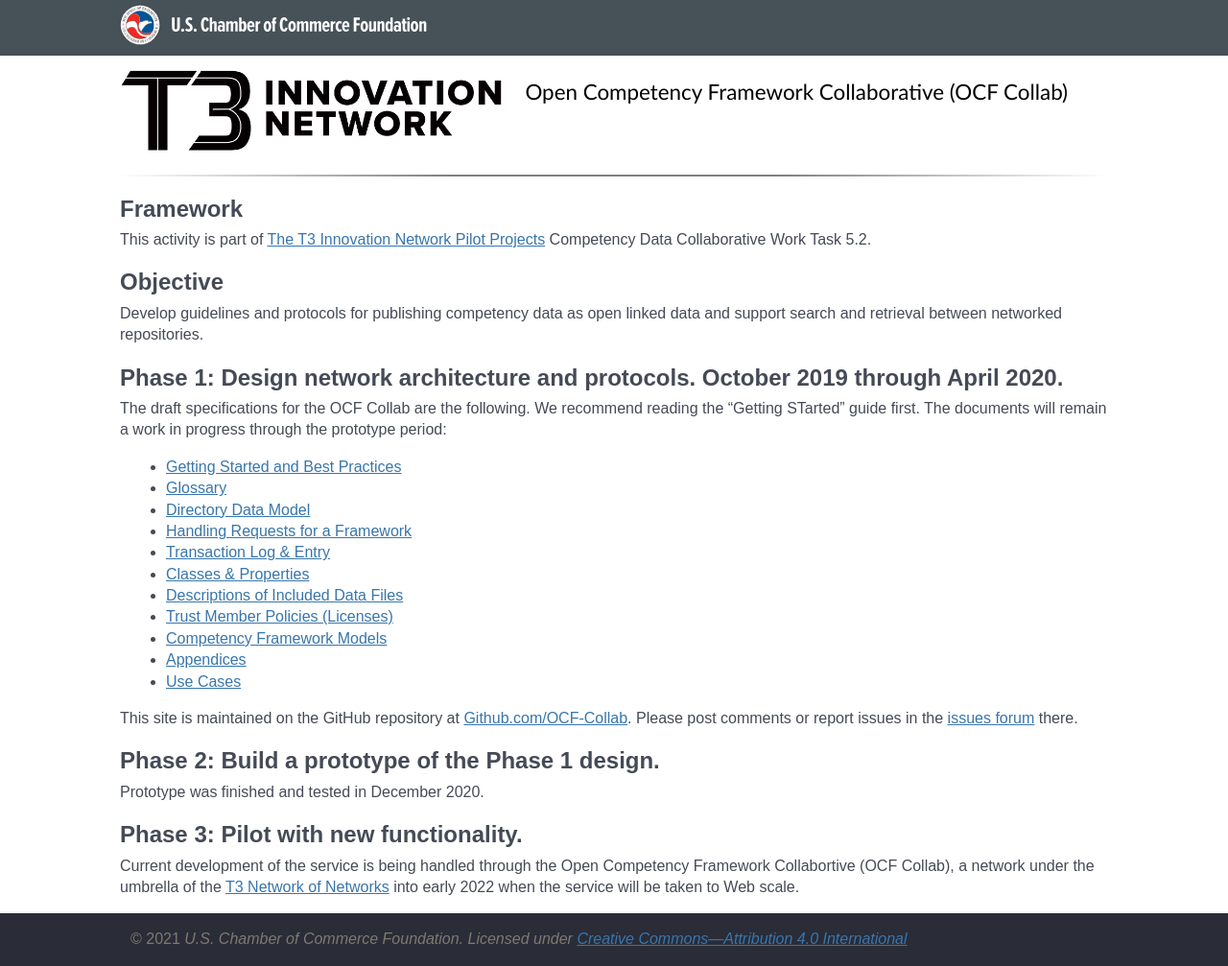
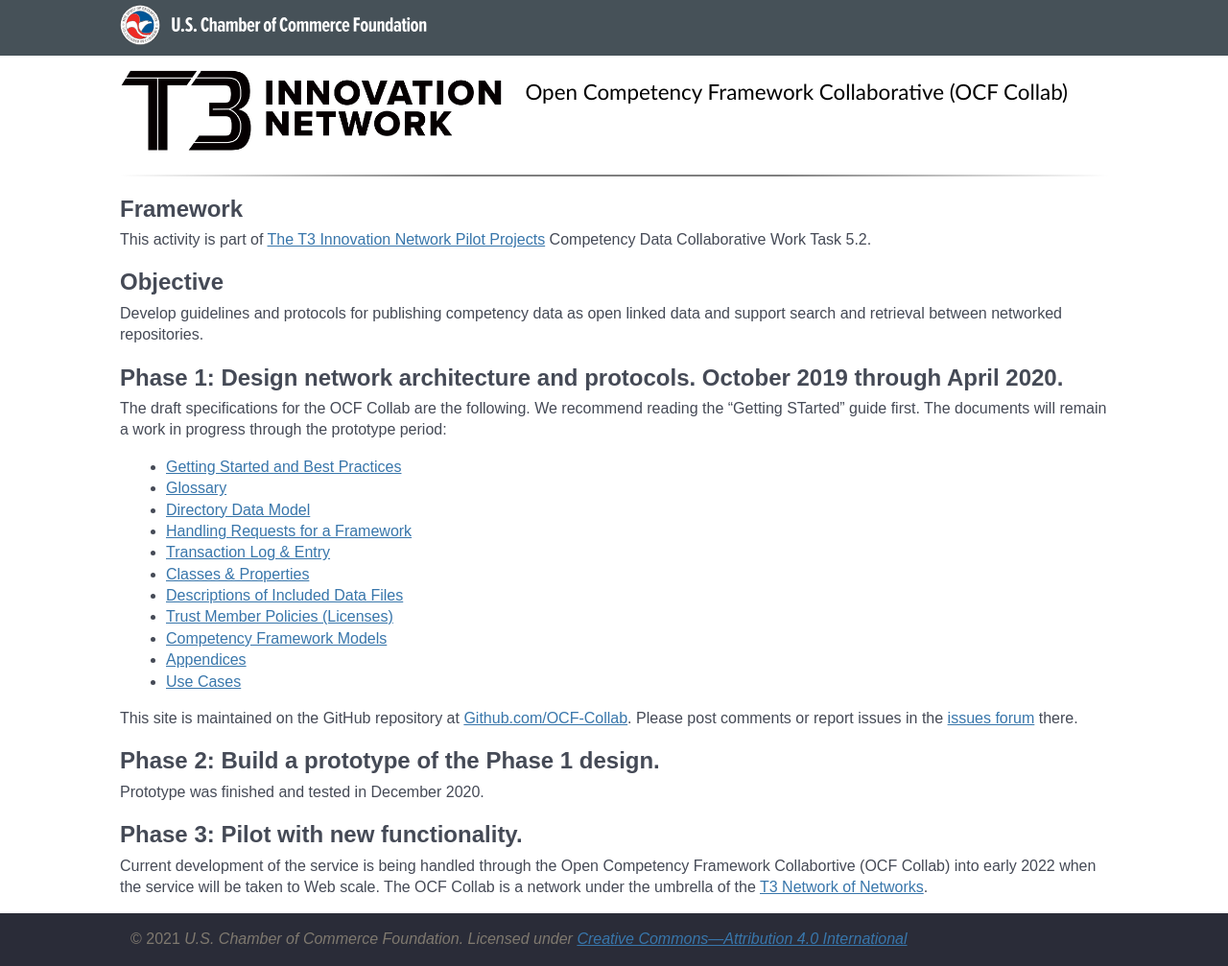
Before and after one commit to t3-innovation-network/ocf-collab.github.io, a Jekyll site: the page built from index.md, in a window 1280 px wide. Shown: the whole page at 96% size. Built offline with Jekyll 4.4.1, drawn with Linux system fonts in a browser that asks for light colours.

Commit message:
Update index.md

```diff
--- a/index.md
+++ b/index.md
@@ -32,4 +32,4 @@ Prototype was finished and tested in December 2020.
 
 ## Phase 3: Pilot with new functionality.
 
-Current development of the service is being handled through the Open Competency Framework Collabortive (OCF Collab), a network under the umbrella of the <a href="https://github.com/OCF-Collab/ocf-collab.github.io/blob/master/index.md">T3 Network of Networks</a> into early 2022 when the service will be taken to Web scale.
+Current development of the service is being handled through the Open Competency Framework Collabortive (OCF Collab) into early 2022 when the service will be taken to Web scale. The OCF Collab is a network under the umbrella of the <a href="https://github.com/OCF-Collab/ocf-collab.github.io/blob/master/index.md">T3 Network of Networks</a>.
```
